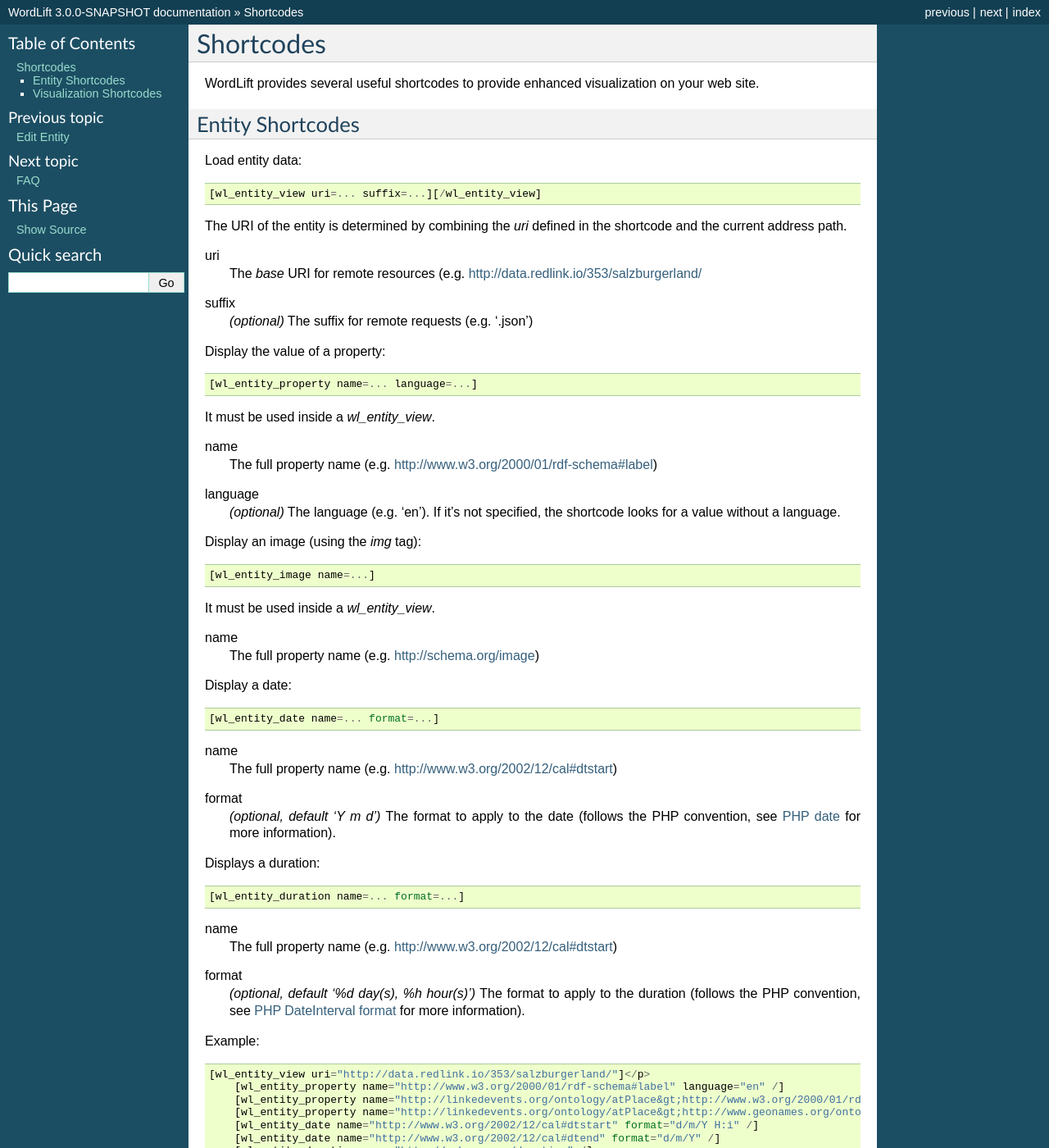
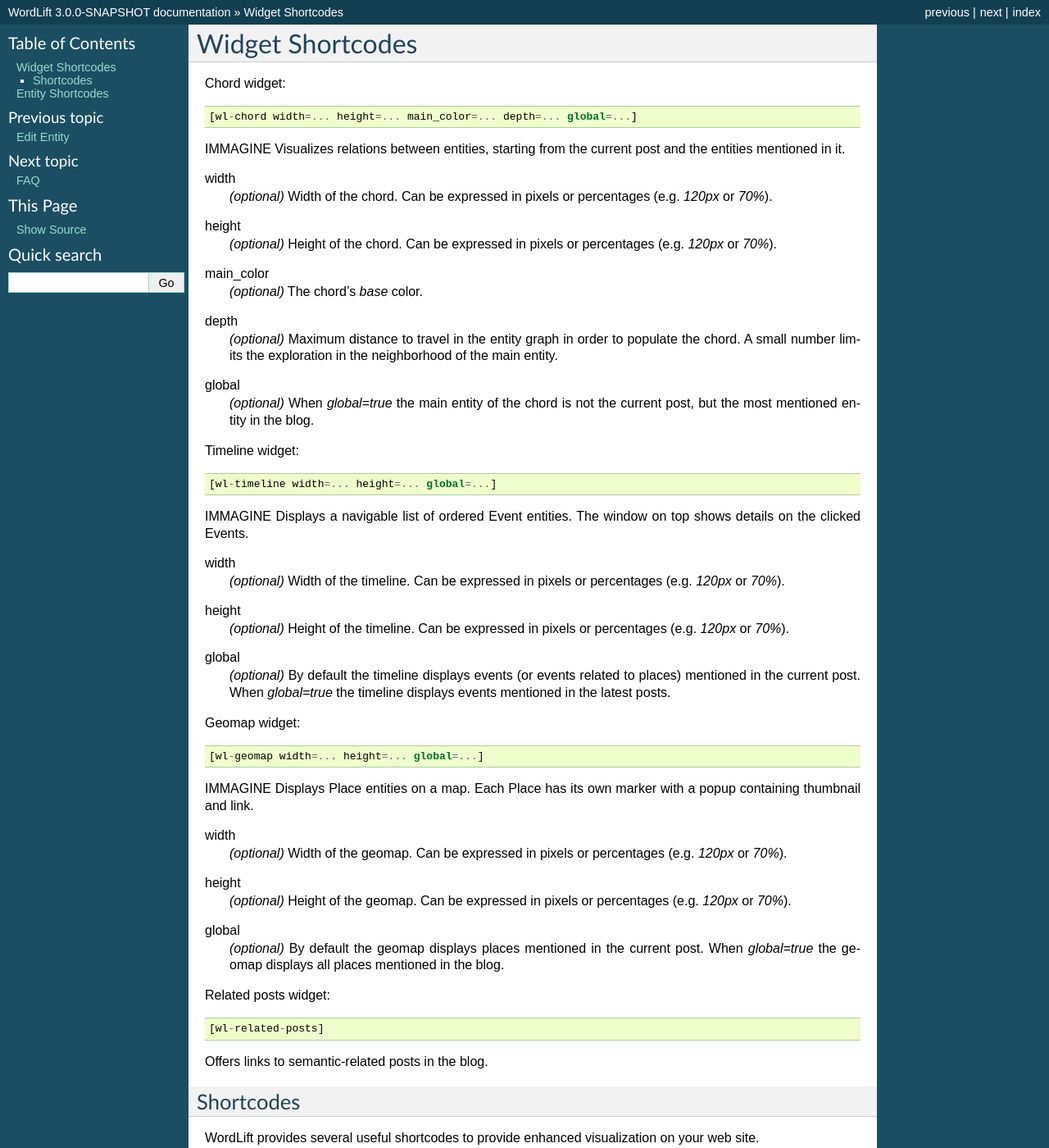
Before and after one commit to insideout10/wordlift-docs, a Sphinx documentation site: the page built from docs/shortcodes.rst, in a window 1280 px wide and 1400 px high. Shown: the whole window at 82% size. Built offline with Sphinx 7.4.7, drawn with Linux system fonts in a browser that asks for light colours; some of the changed text lies outside the part shown.

Commit message:
Update shortcodes.rst

```diff
--- a/docs/shortcodes.rst
+++ b/docs/shortcodes.rst
@@ -1,3 +1,74 @@
+Widget Shortcodes
+_________________
+
+
+Chord widget::
+
+    [wl-chord width=... height=... main_color=... depth=... global=...]
+
+IMMAGINE
+Visualizes relations between entities, starting from the current post and the entities mentioned in it.
+
+width
+    *(optional)* Width of the chord. Can be expressed in pixels or percentages (e.g. *120px* or *70%*).
+
+height
+    *(optional)* Height of the chord. Can be expressed in pixels or percentages (e.g. *120px* or *70%*).
+
+main_color
+    *(optional)* The chord's *base* color.
+
+depth
+    *(optional)* Maximum distance to travel in the entity graph in order to populate the chord. A small number limits the exploration in the neighborhood of the main entity.
+
+global
+    *(optional)* When *global=true* the main entity of the chord is not the current post, but the most mentioned entity in the blog.
+
+Timeline widget::
+
+    [wl-timeline width=... height=... global=...]
+
+IMMAGINE
+Displays a navigable list of ordered Event entities. The window on top shows details on the clicked Events.
+
+width
+    *(optional)* Width of the timeline. Can be expressed in pixels or percentages (e.g. *120px* or *70%*).
+
+height
+    *(optional)* Height of the timeline. Can be expressed in pixels or percentages (e.g. *120px* or *70%*).
+
+global
+    *(optional)* By default the timeline displays events (or events related to places) mentioned in the current post. When *global=true* the timeline displays events mentioned in the latest posts.
+
+Geomap widget::
+
+    [wl-geomap width=... height=... global=...]
+
+IMMAGINE
+Displays Place entities on a map. Each Place has its own marker with a popup containing thumbnail and link.
+
+width
+    *(optional)* Width of the geomap. Can be expressed in pixels or percentages (e.g. *120px* or *70%*).
+
+height
+    *(optional)* Height of the geomap. Can be expressed in pixels or percentages (e.g. *120px* or *70%*).
+
+global
+    *(optional)* By default the geomap displays places mentioned in the current post. When *global=true* the geomap displays all places mentioned in the blog.
+
+Related posts widget::
+
+    [wl-related-posts]
+
+Offers links to semantic-related posts in the blog.
+
+
+
+
+
+
+
+
 Shortcodes
 ==========
 
@@ -82,16 +153,3 @@
 
 .. _PHP date: http://php.net/manual/en/function.date.php
 .. _PHP DateInterval format: http://php.net/manual/en/dateinterval.format.php
-
-
-Visualization Shortcodes
-_________________
-
-
-Timeline::
-
-Chord:
-
-Geomap
-
-Related posts
```
